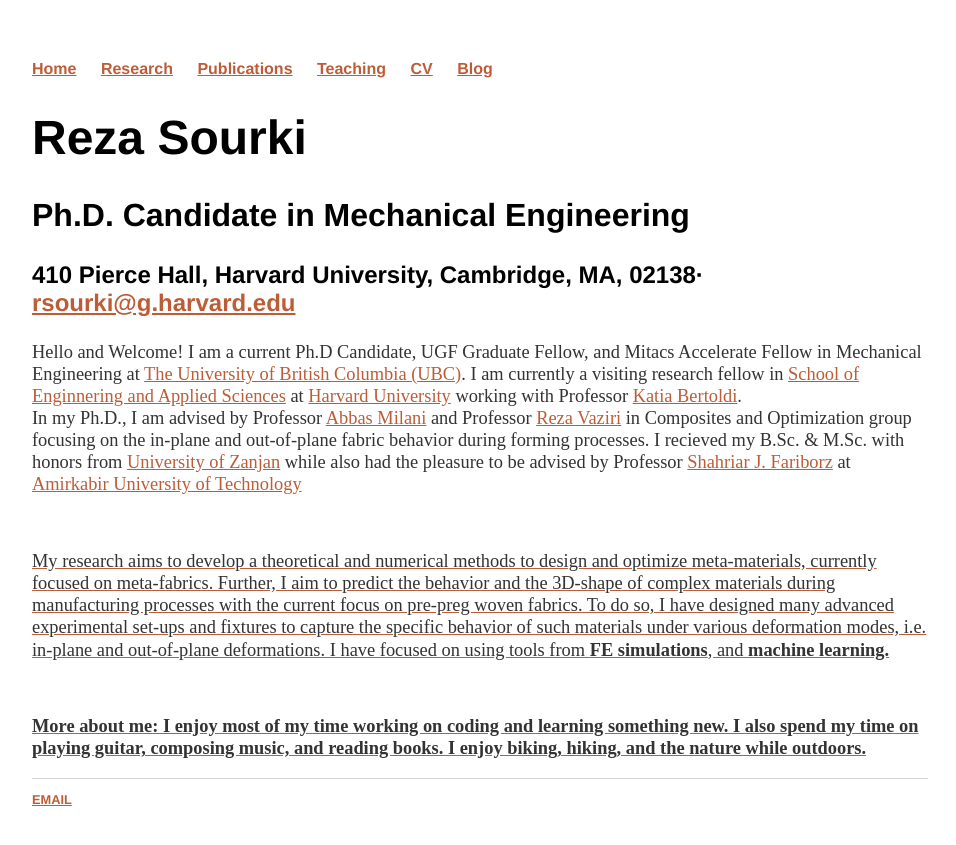
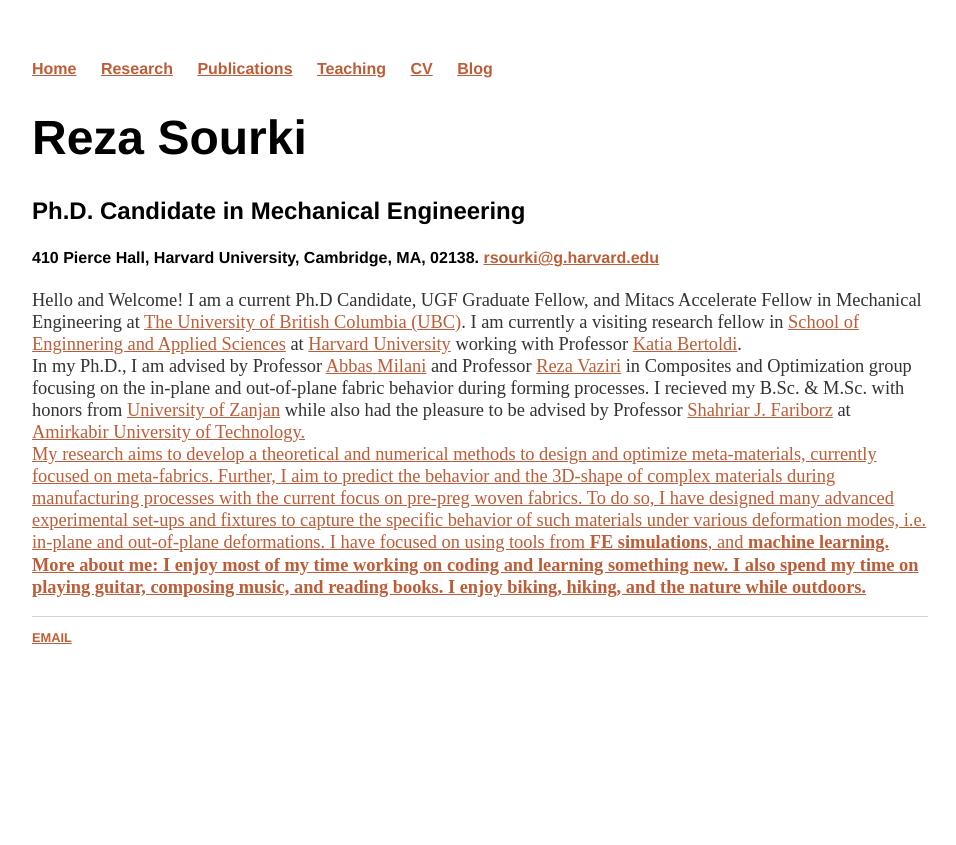
Before and after one commit to rsourki/rsourki.github.io, a Jekyll site: the page built from index.html, in a window 1280 px wide. Shown: the top 845 px of the page, without its empty margins (160-1116 px from the left). Built offline with Jekyll 4.4.1, drawn with Linux system fonts in a browser that asks for light colours.

```diff
--- a/index.html
+++ b/index.html
@@ -4,21 +4,20 @@ title: Reza Sourki Webpage
 ---
 <div class="blurb">
 	<h1>Reza Sourki</h1>
-	<h2>Ph.D. Candidate in Mechanical Engineering</h2>
-	<h3>410 Pierce Hall, Harvard University, Cambridge, MA, 02138·
+	<h3>Ph.D. Candidate in Mechanical Engineering</h3>
+	<h4>410 Pierce Hall, Harvard University, Cambridge, MA, 02138.
         <a href="mailto:rsourki@g.harvard.edu">rsourki@g.harvard.edu</a>
-        </h3>
+        </h4>
 	<p>Hello and Welcome! I am a current Ph.D Candidate, UGF Graduate Fellow, and Mitacs Accelerate Fellow in Mechanical Engineering at <a href="https://www.ubc.ca/"> The University of British Columbia (UBC)</a>.
          I am currently a visiting research fellow in <a href="https://www.seas.harvard.edu/">School of Enginnering and Applied Sciences</a> at <a href="https://www.harvard.edu/">Harvard University</a> working with Professor <a href="https://bertoldi.seas.harvard.edu/">Katia Bertoldi</a>.
         <br>In my Ph.D., I am advised by Professor <a href="https://engineering.ok.ubc.ca/about/contact/abbas-milani/">Abbas Milani</a> and Professor <a href="https://www.civil.ubc.ca/faculty/reza-vaziri">Reza Vaziri</a> in Composites and Optimization group focusing on the in-plane and out-of-plane fabric behavior during forming processes.
-         I recieved my B.Sc. & M.Sc. with honors from <a href="http://www.znu.ac.ir/engineering/en/"> University of Zanjan</a> while also had the pleasure to be advised by Professor <a href="http://mec.aut.ac.ir/autcms/people/verticalPagesAjax/professorHomePage.htm?url=fariborz&depurl=mechanical-engineering&lang=en&cid=1953">Shahriar J. Fariborz</a> at <a href="https://aut.ac.ir/en">Amirkabir University of Technology
-	</p>
+         I recieved my B.Sc. & M.Sc. with honors from <a href="http://www.znu.ac.ir/engineering/en/"> University of Zanjan</a> while also had the pleasure to be advised by Professor <a href="http://mec.aut.ac.ir/autcms/people/verticalPagesAjax/professorHomePage.htm?url=fariborz&depurl=mechanical-engineering&lang=en&cid=1953">Shahriar J. Fariborz</a> at <a href="https://aut.ac.ir/en">Amirkabir University of Technology.
         <br>
-	<p>My research aims to develop a theoretical and numerical methods to design and optimize meta-materials, currently focused on meta-fabrics.
+	My research aims to develop a theoretical and numerical methods to design and optimize meta-materials, currently focused on meta-fabrics.
          Further, I aim to predict the behavior and the 3D-shape of complex materials during manufacturing processes with the current focus on pre-preg woven fabrics.
          To do so, I have designed many advanced experimental set-ups and fixtures to capture the specific behavior of such materials under various deformation modes, i.e. in-plane and out-of-plane deformations.
-         I have focused on using tools from <b>FE simulations</b>, and <b>machine learning.</p>
+         I have focused on using tools from <b>FE simulations</b>, and <b>machine learning.
          <br>
-	<p>More about me: I enjoy most of my time working on coding and learning something new.
+	More about me: I enjoy most of my time working on coding and learning something new.
 	I also spend my time on playing guitar, composing music, and reading books. I enjoy biking, hiking, and the nature while outdoors.</p>
 </div><!-- /.blurb -->
```
